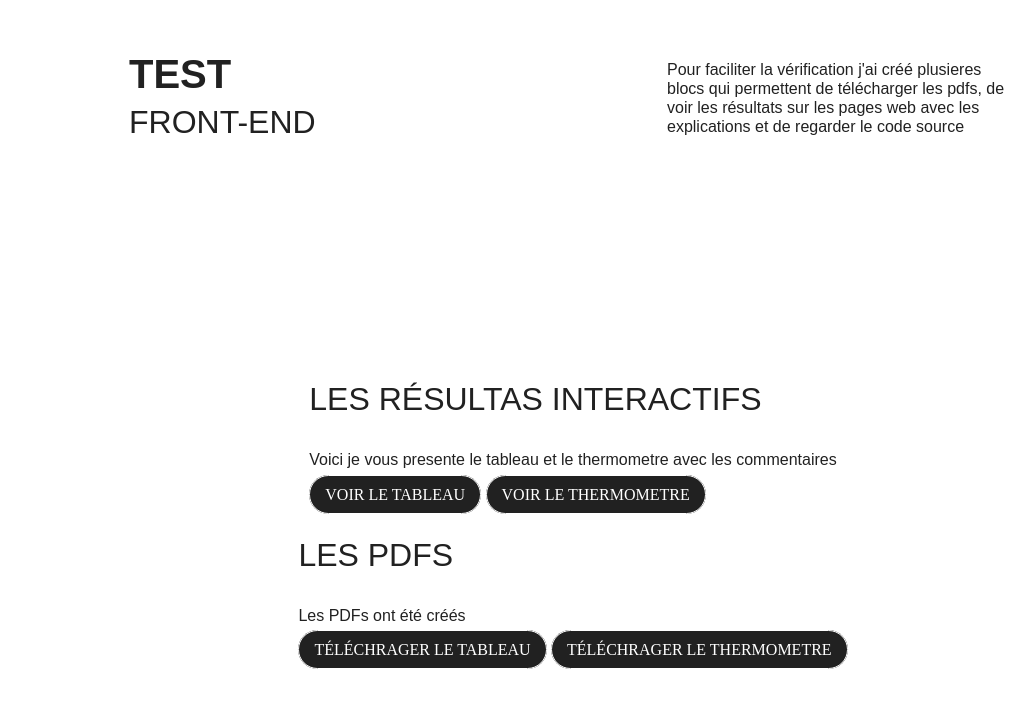
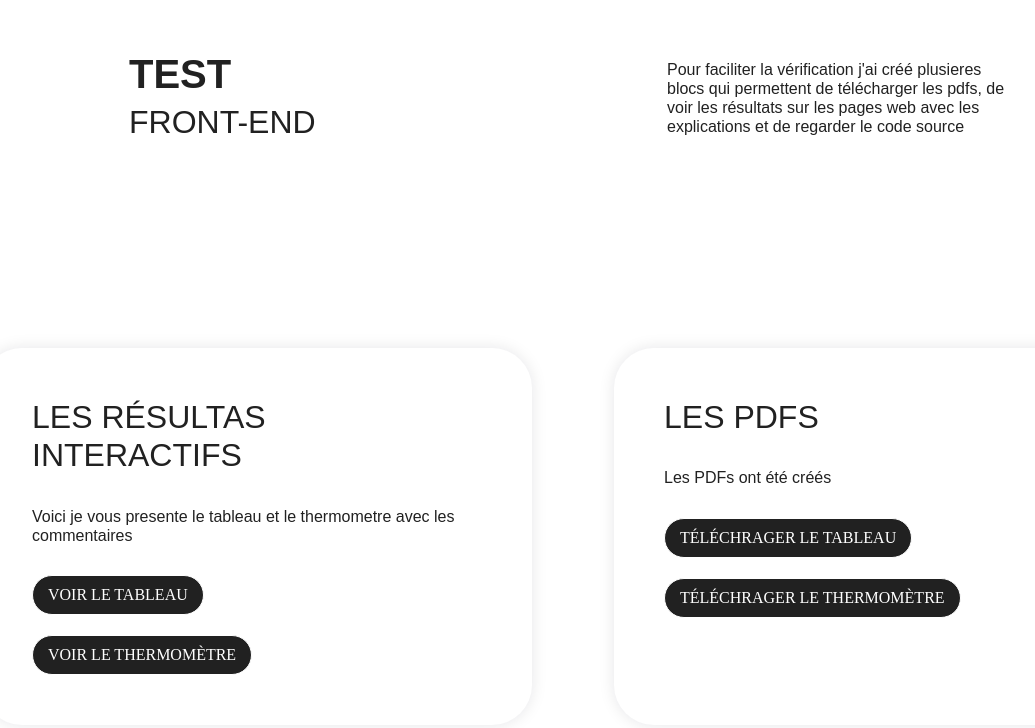
Before and after one commit to Lidiiaa/front-end-test, a website: page index.html in a window 1280 px wide. Shown: the part 160-888 px from the top of the page, without its empty margins (67-1102 px from the left). Before the commit the page ends 829 px from the top, so only its background shows below. Drawn offline with Linux system fonts and the light colour scheme.

Commit message:
finals modifs v2

```diff
--- a/index.html
+++ b/index.html
@@ -20,7 +20,7 @@
             </div>
         </div>
     </header>
-    <section class="main">
+    <section class="main flex">
         <div class="bloc">
             <div class="picture">
                 <img src="">
@@ -30,7 +30,7 @@
                 <p>Voici je vous presente le tableau et le thermometre avec les commentaires</p>
                 <div class="btnContainer">
                     <a class="button" href="tableOnePage.html">Voir le tableau</a>
-                    <a class="button" href="tableTwoPage.html">Voir le thermometre</a>
+                    <a class="button" href="tableTwoPage.html">Voir le thermomètre</a>
                 </div>
             </div>
         </div>
@@ -39,8 +39,8 @@
                 <h3>Les PDFs</h3>
                 <p>Les PDFs ont été créés </p>
                 <div class="btnContainer">
-                    <a class="button" href="/fr">Téléchrager le tableau</a>
-                    <a class="button" href="/fr">Téléchrager le thermometre</a>
+                    <a class="button" href="pdfs/Front-end%20Project%20-%20Tableau.pdf" download>Téléchrager le tableau</a>
+                    <a class="button" href="/fr">Téléchrager le thermomètre</a>
                 </div>
             </div>
         </div>
```
Also changed, not shown: tableTwoPage.html (+4 -3 lines).
